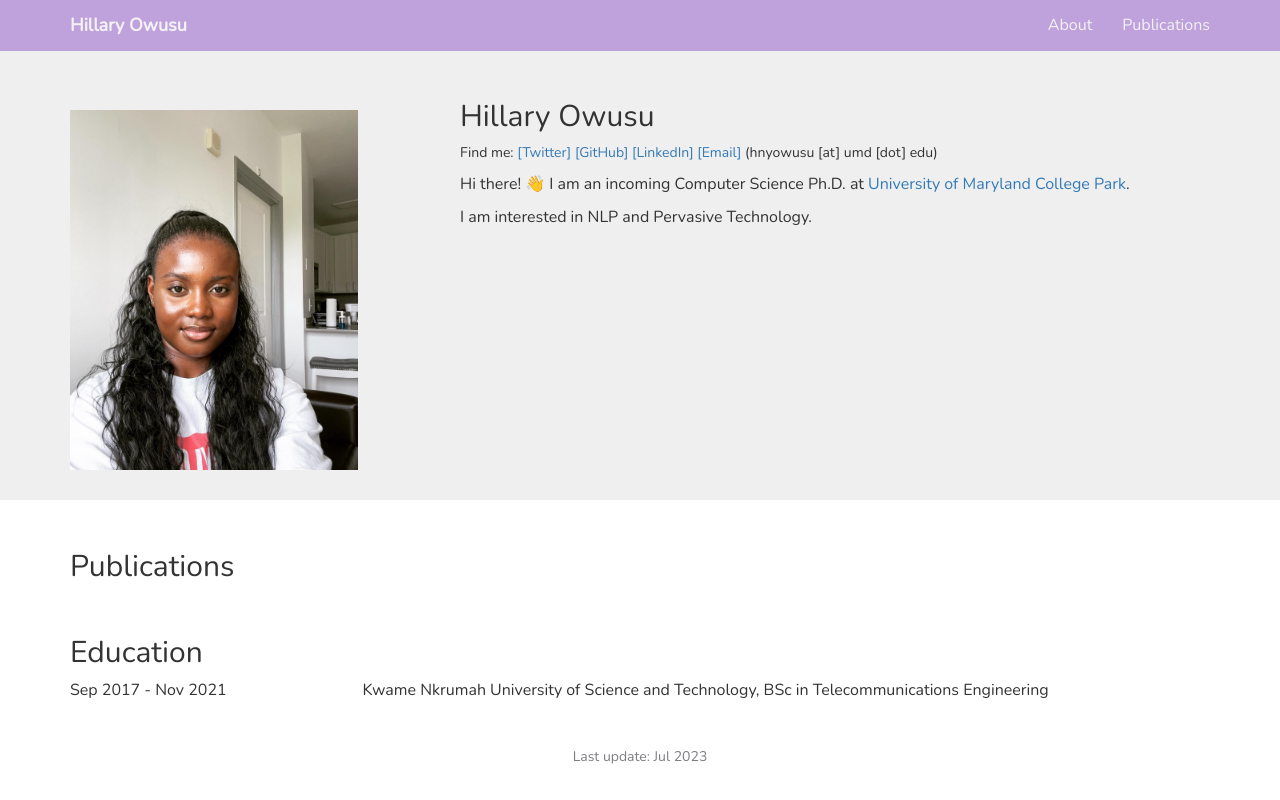
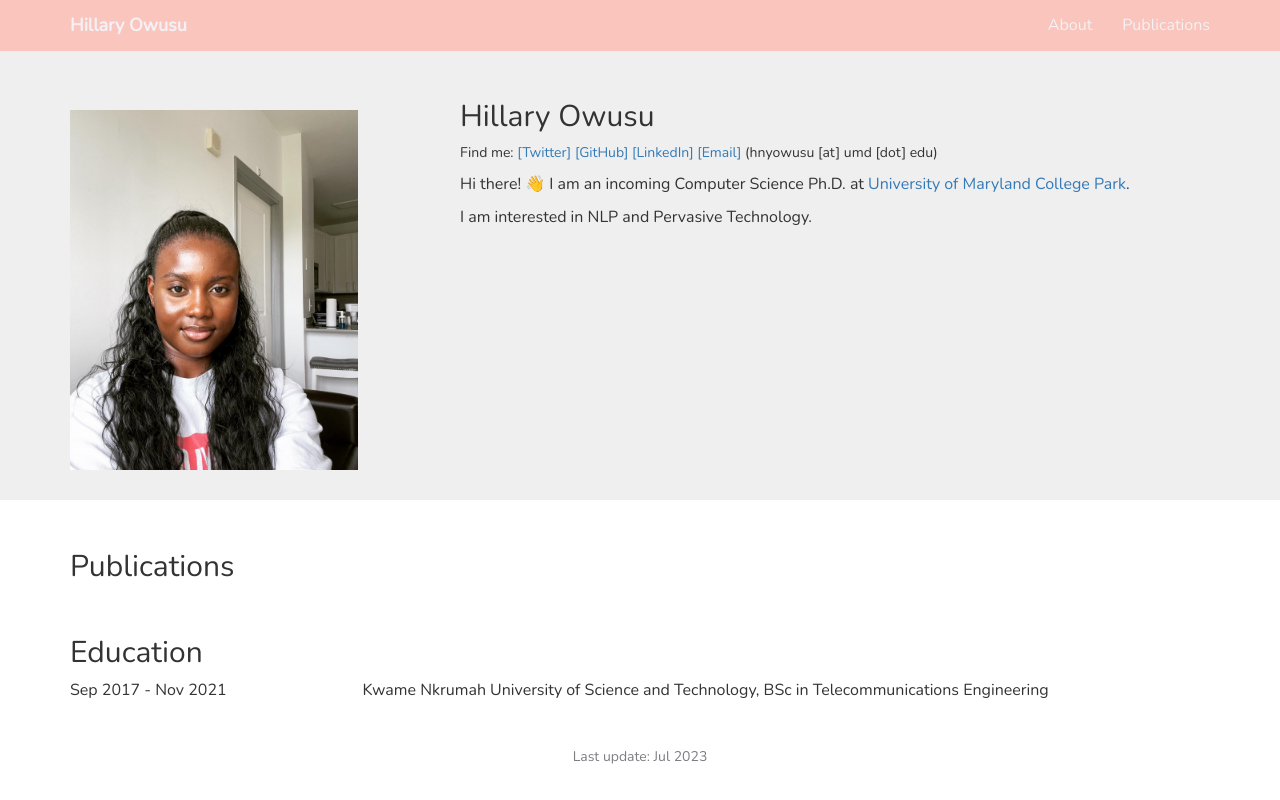
Before and after one commit to hillaryowusu/hillary.github.io, a plain HTML site: page index.html in a window 1280 px wide. Drawn offline with nearby package versions, Linux system fonts and the light colour scheme.

Commit message:
Update style.css

```diff
--- a/style.css
+++ b/style.css
@@ -6,7 +6,7 @@
 
 .navbar{
     /*background-image: linear-gradient(120deg, #7FC8A9, #00A19D);*/
-    background-color: #BFA2DB;
+    background-color: #F9C5BD;
     color: #F3F1F5;
 }
 
```
